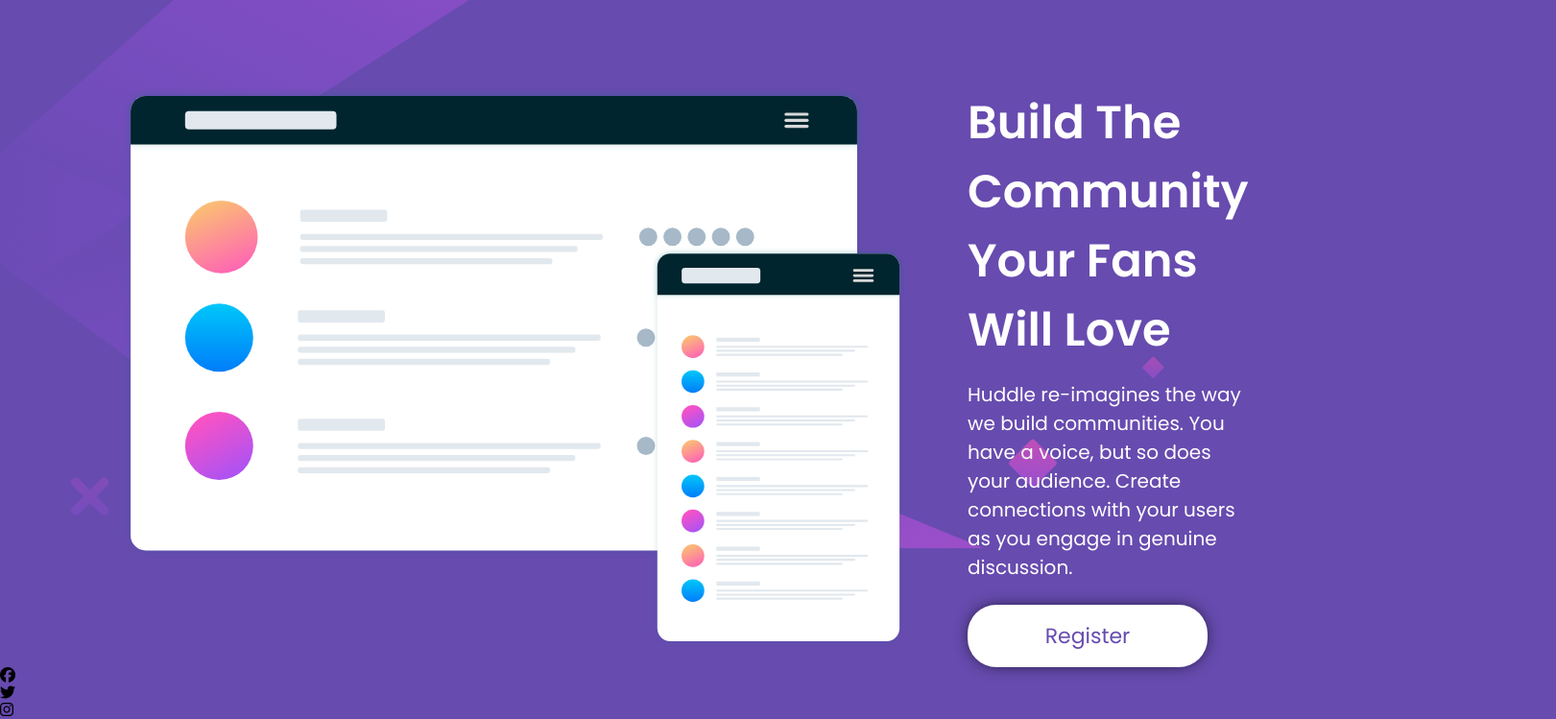
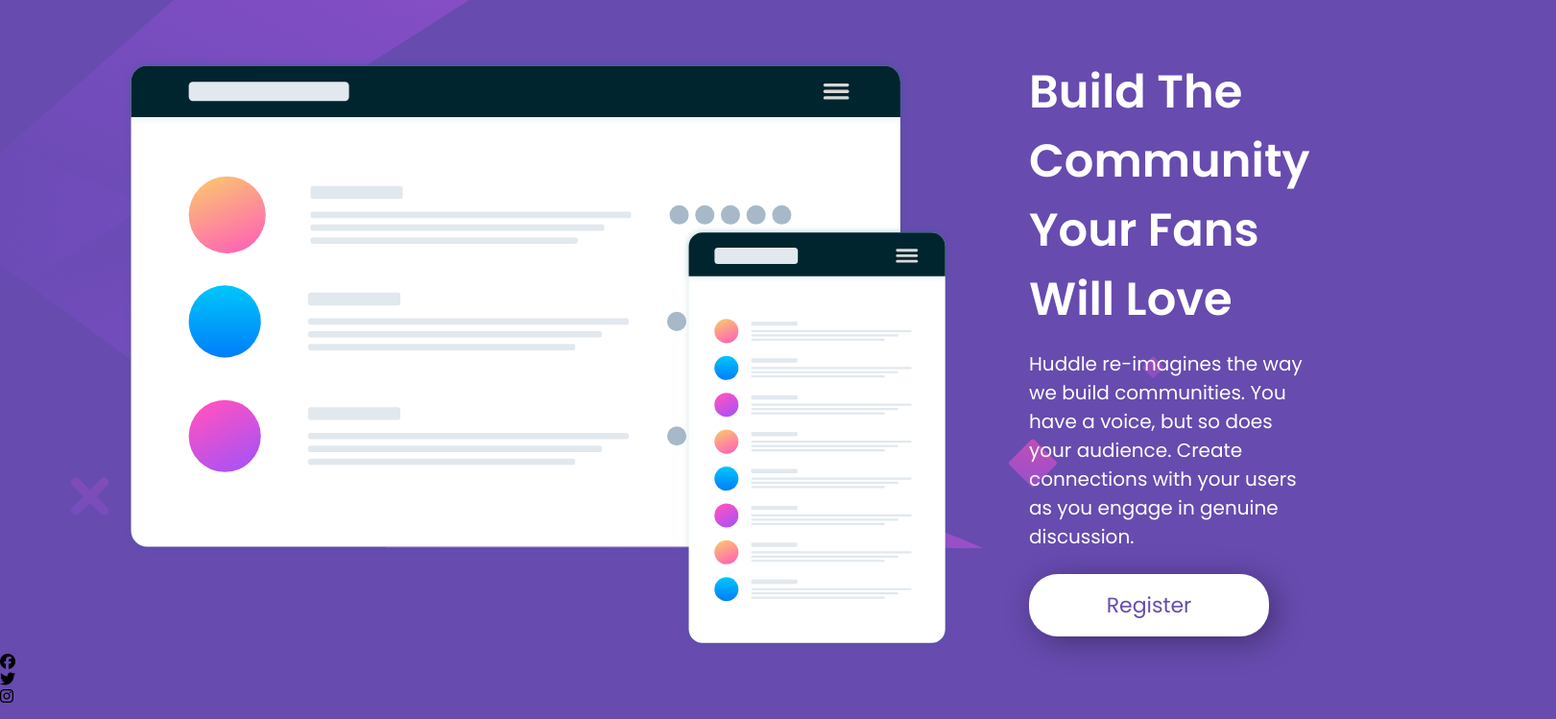
Before and after one commit to Norwyx/huddle-landing-page, a plain HTML site: page index.html in a window 1280 px wide. Shown: the part 169-918 px from the top of the page at 96% size, 1621 px wide, since content can reach past the window. Drawn offline with Linux system fonts and the light colour scheme.

Commit message:
Adjusted margins of the whole page

```diff
--- a/style.css
+++ b/style.css
@@ -27,7 +27,7 @@ body {
 }
 
 .logo-container {
-    margin: 4rem 0 8rem 8rem;
+    margin: 4rem 0 6rem 8rem;
 }
 
 .container {
@@ -40,7 +40,7 @@ body {
 }
 
 .illustration {
-    width: 51rem;
+    width: 54rem;
     height: auto;
 }
 
@@ -54,7 +54,7 @@ body {
     font-size: 3rem;
     font-weight: 600;
     color: var(--white);
-    margin: 0 20rem 0 4rem;
+    margin: 0 14rem 0 5rem;
 }
 
 .text {
@@ -62,7 +62,7 @@ body {
     font-size: 1.25rem;
     font-weight: 400;
     color: var(--white);
-    margin: 1rem 20rem 0 4rem;
+    margin: 1rem 14rem 0 5rem;
 }
 
 .btn {
@@ -75,8 +75,8 @@ body {
     border: none;
     cursor: pointer;
     padding: 1rem 0.8rem;
-    margin: 1.5rem 0 0 4rem;
-    box-shadow: 0px 0px 17px -4px rgba(0,0,0,0.9);
+    margin: 1.5rem 0 0 5rem;
+    box-shadow: 6px 6px 32px -1px rgba(0,0,0,0.37);
 }
 /*
 .btn:hover {
```
